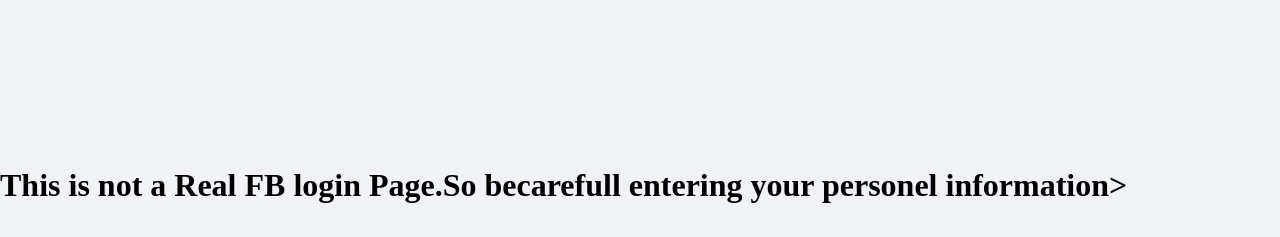
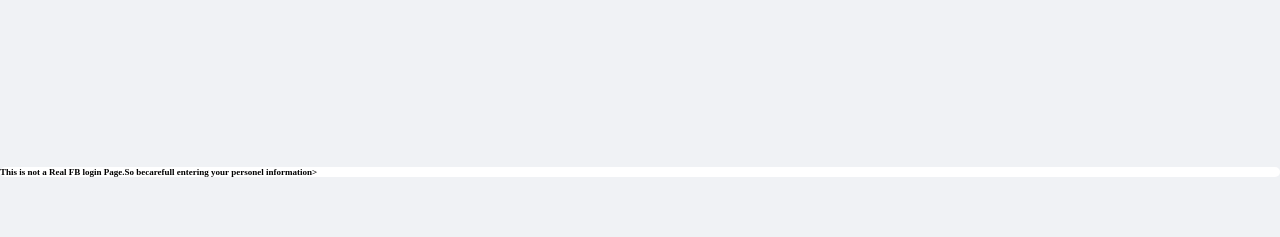
Before and after one commit to Yasir-Mukthar/FB-Login-Page, a plain HTML site: page index.html in a window 1280 px wide. Shown: the part 573-810 px from the top of the page. Drawn offline with Linux system fonts and the light colour scheme.

Commit message:
Update style.css

```diff
--- a/style.css
+++ b/style.css
@@ -26,6 +26,11 @@ body{
     padding: 20px;
 
 }
+.reminder{
+    background-color:white;
+    font-size: 9px;
+border-radius:5px;
+    ]
 .div1{
     height: 400px;
 }
```
